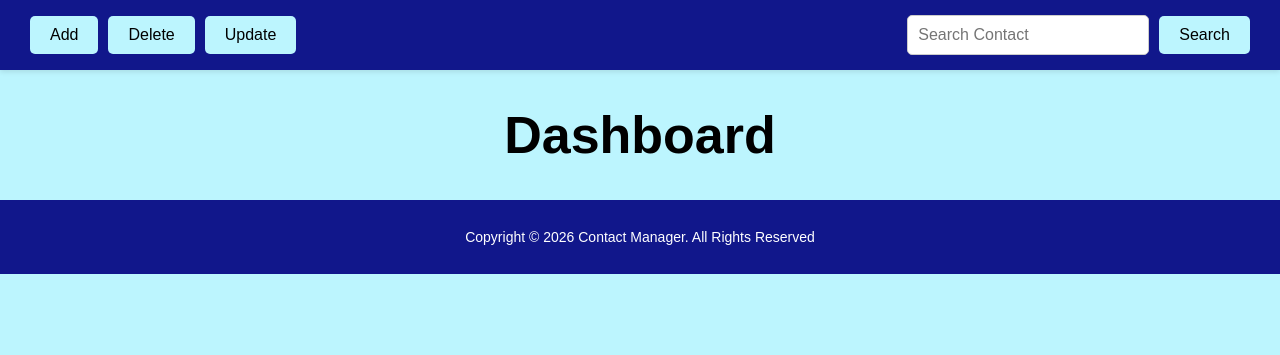
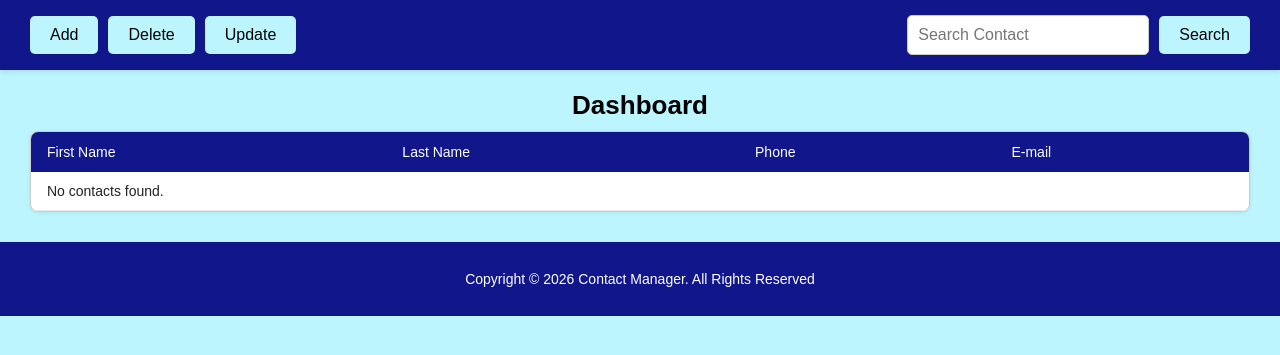
Before and after one commit to AngelP29/contactManager, a PHP site: page /dashboard.html in a window 1280 px wide. Shown: the top 355 px of the page. Run offline with PHP 8.4, Linux system fonts and the light colour scheme.

Commit message:
updated dashboard page

```diff
--- a/css/dashboard.css
+++ b/css/dashboard.css
@@ -12,10 +12,16 @@ body{
     flex: 1;
 }
 
+/* header */
 header{
     color: black;
     text-align: center;
+    padding: 20px 0 10px;
+}
+
+#header{
     font-size: 26px;
+    margin: 0;
 }
 
 /*************** navigation  bar ***************/
@@ -41,7 +47,18 @@ nav{
     align-items: center;
 }
 
-nav .btn{
+.btn:hover{
+    background-color: #ff841f;
+}
+
+.btn.active{
+    background-color: rgb(161, 11, 138);
+    font-weight: bold;
+}
+/*************** end of navigation bar styling ***************/
+
+/* buttons */
+.btn, .btn-confirm{
     background-color: #bcf5fe;
     color: rgb(0, 0, 0);
     padding: 10px 20px;
@@ -52,15 +69,16 @@ nav .btn{
     transition: background-color 0.3s ease;
 }
 
-nav .btn:hover{
-    background-color: #ff841f;
+.btn-confirm{
+    background-color: #e24b4a;
+    color: #fff;
 }
 
-nav .btn.active{
-    background-color: rgb(161, 11, 138);
-    font-weight: bold;
+.btn-confirm:hover{
+    background-color: #a32d2d;
 }
 
+/* search contact */
 #searchContact{
     padding: 10px;
     border-radius: 5px;
@@ -68,10 +86,60 @@ nav .btn.active{
     font-size: 16px;
     width: 220px;
 }
-/*************** end of navigation bar styling ***************/
 
 #dashboard-content{
-    text-align: center;
+    padding: 0 30px 30px;
+}
+
+/* delete info bar */
+.delete-bar {
+    background-color: #fff3f3;
+    border: 1px solid #f09595;
+    border-radius: 6px;
+    padding: 10px 16px;
+    margin-bottom: 12px;
+    font-size: 14px;
+    color: #a32d2d;
+}
+
+/* contacts table */
+.table-wrapper {
+    background-color: #fff;
+    border-radius: 8px;
+    border: 1px solid #ccc;
+    overflow: hidden;
+    box-shadow: 0 1px 4px rgba(0,0,0,0.08);
+}
+
+#contacts-table {
+    width: 100%;
+    border-collapse: collapse;
+    font-size: 14px;
+}
+
+#contacts-table thead {
+    background-color: #11178b;
+    color: #fff;
+}
+
+#contacts-table thead th {
+    padding: 12px 16px;
+    text-align: left;
+    font-weight: 500;
+}
+
+#contacts-table tbody tr {
+    border-bottom: 1px solid #e8e8e8;
+    transition: background-color 0.15s;
+}
+
+#contacts-table tbody tr:hover {
+    background-color: #f0fcff;
+}
+
+#contacts-table tbody td {
+    padding: 11px 16px;
+    color: #222;
 }
 
 .footer{
--- a/css/index.css
+++ b/css/index.css
@@ -3,7 +3,9 @@ body{
     margin: 0;
     padding: 0;
     font-family: Arial, sans-serif;
-    position: relative;
+    min-height: 100vh;
+    display: flex;
+    flex-direction: column;
 }
 
 header{
--- a/css/signup.css
+++ b/css/signup.css
@@ -3,7 +3,9 @@ body{
     margin: 0;
     padding: 0;
     font-family: Arial, sans-serif;
-    position: relative;
+    min-height: 100vh;
+    display: flex;
+    flex-direction: column;
 }
 
 header{
--- a/dashboard.html
+++ b/dashboard.html
@@ -13,10 +13,11 @@
                 <button type="button" id="add-contact" class="btn">Add</button>
                 <button type="button" id="delete-contact" class="btn">Delete</button>
                 <button type="button" id="update-contact" class="btn">Update</button>
+                <button type="button" id="confirm-delete" class="btn-confirm" style="display: none;">Confirm Delete</button>
             </div>
 
             <div class="nav-right">
-                <form id="search-input">
+                <form id="search-form">
                     <input type="text" id="searchContact" placeholder="Search Contact">
                     <button type="submit" class="btn">Search</button>
                 </form>
@@ -32,8 +33,30 @@
 
         <main>
             <section id="dashboard-content">
-                <div id="contact-list">
+                <div id="delete-bar" class="delete-bar" style="display: none;">
+                    <span id="delete-bar-text"> Select contacts using the checkboxes, then click Delete Selected</span>
+                </div>
 
+                <!-- contacts table -->
+                <div class="table-wrapper">
+                    <table id="contacts-table">
+                        <thead>
+                            <tr>
+                                <th style="display: none;"></th>
+                                <th>First Name</th>
+                                <th>Last Name</th>
+                                <th>Phone</th>
+                                <th>E-mail</th>
+                            </tr>
+                        </thead>
+
+                        <tbody id="contact-body">
+                            <!-- rows inserted here by JS -->
+                            <tr>
+                                <td colspan="5">No contacts found.</td>
+                            </tr>
+                        </tbody>
+                    </table>
                 </div>
             </section>
         </main>
```
